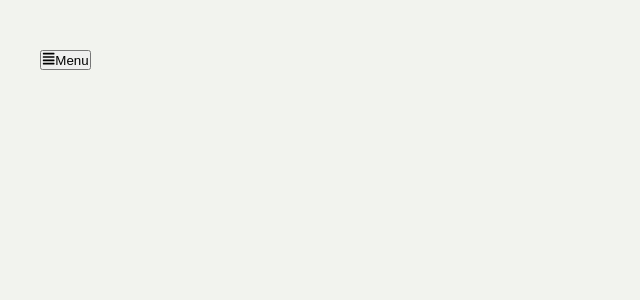
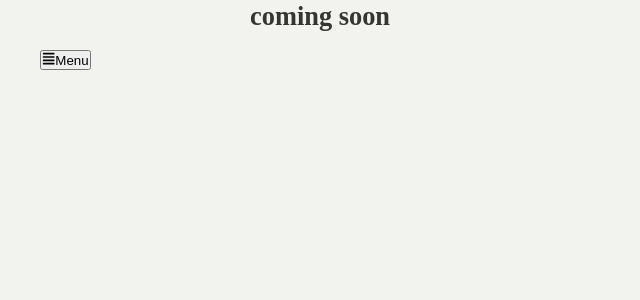
Before and after one commit to suademre/capstone-projekt, a React (Create React App) app: page /category/basic-shirt in a window 1280 px wide. Shown: the top 300 px of the page, without its empty margins (0-640 px from the left). Built offline with nearby package versions, Linux system fonts and the light colour scheme; the HTML template or start-up script is replaced by a standard one.

Commit message:
Add routing

```diff
--- a/package.json
+++ b/package.json
@@ -9,6 +9,7 @@
     "react": "^17.0.2",
     "react-dom": "^17.0.2",
     "react-icons": "^4.3.1",
+    "react-router-dom": "^5.3.0",
     "react-scripts": "4.0.3",
     "styled-components": "^5.3.1",
     "web-vitals": "^1.1.2"
--- a/src/App.js
+++ b/src/App.js
@@ -1,9 +1,19 @@
+import React from 'react';
+import {Route, Switch} from 'react-router';
+import Categories from 'components/Categories/Categories';
 import Nav from '../src/components/Nav';
 
 function App() {
     return (
         <>
             <Nav />
+            <Switch>
+                <Route
+                    path="/category/:slug"
+                    exact
+                    render={(props) => <Categories {...props} />}
+                />
+            </Switch>
         </>
     );
 }
--- /dev/null
+++ b/src/components/Categories/Categories.js
@@ -0,0 +1,29 @@
+import React from 'react';
+import styled from 'styled-components';
+import Products from '../../data/data.json';
+
+function Categories(props) {
+    // const [products, setProducts] = useState([]);
+
+    // useEffect(() => {
+    //     let items = Products.filter(
+    //         (product) => product.category.tittle === props.match.params.slug
+    //     );
+    //     setProducts(items);
+    // }, [props.match.params.slug]);
+
+    return (
+        <div>
+            {/* {Products.map((product) => {
+                <li>{product.title}</li>;
+            })} */}
+            <ExampleH1>coming soon</ExampleH1>
+        </div>
+    );
+}
+
+const ExampleH1 = styled.h1`
+    margin-left: 250px;
+`;
+
+export default Categories;
--- a/src/components/Nav/MenuItem.js
+++ b/src/components/Nav/MenuItem.js
@@ -1,10 +1,13 @@
 import React from 'react';
+import {Link} from 'react-router-dom';
 import styled from 'styled-components/macro';
 
 function MenuItem({category}) {
     return (
         <li>
-            <MenuItemA>{category.title}</MenuItemA>
+            <MenuItemA>
+                <Link to={'/category/' + category.slug}>{category.title}</Link>
+            </MenuItemA>
         </li>
     );
 }
--- a/src/index.js
+++ b/src/index.js
@@ -1,12 +1,15 @@
-import React from 'react'
-import ReactDOM from 'react-dom'
-import App from './App'
-import GlobalStyles from './GlobalStyles'
+import React from 'react';
+import ReactDOM from 'react-dom';
+import App from './App';
+import GlobalStyles from './GlobalStyles';
+import {BrowserRouter as Router} from 'react-router-dom';
 
 ReactDOM.render(
-  <React.StrictMode>
-    <GlobalStyles />
-    <App />
-  </React.StrictMode>,
-  document.getElementById('root')
-)
+    <React.StrictMode>
+        <Router>
+            <GlobalStyles />
+            <App />
+        </Router>
+    </React.StrictMode>,
+    document.getElementById('root')
+);
```
Also changed, not shown: 1 other file (tests, documents, lock files or other folders).
